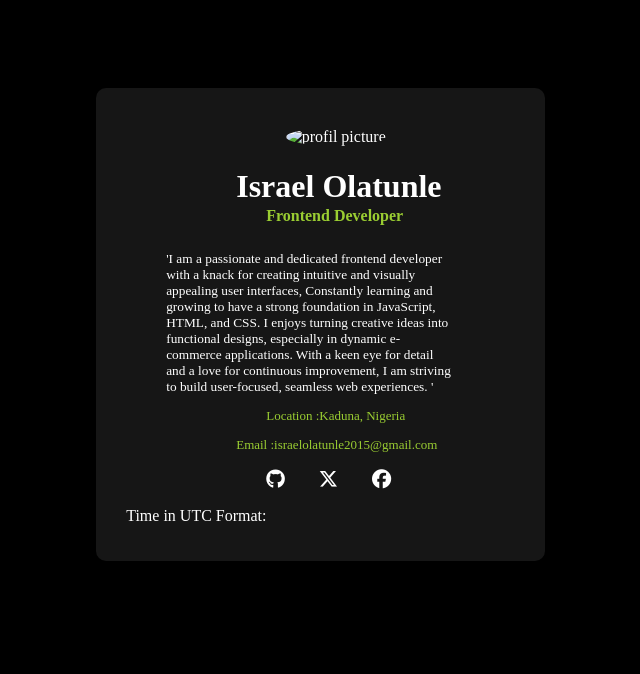
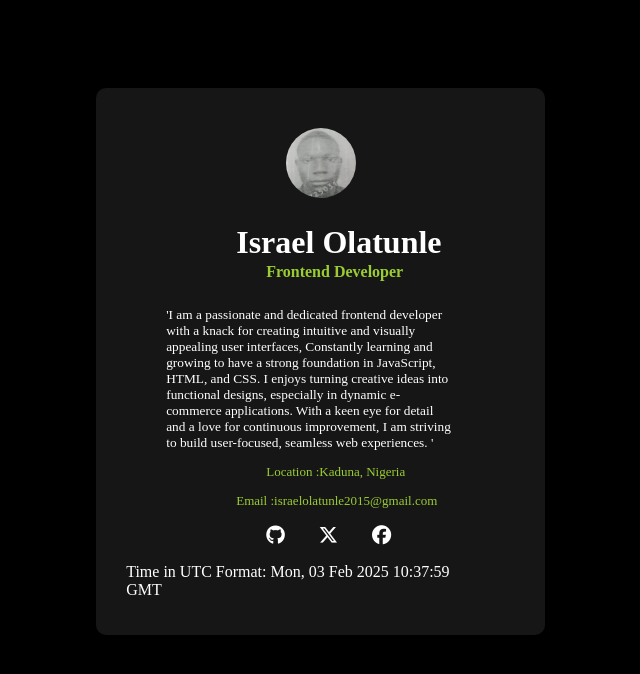
Before and after one commit to ayo-ola0710/GitProfile, a plain HTML site: page index.html in a window 1280 px wide. Shown: the whole page, without its empty margins (291-931 px from the left). Drawn offline with Linux system fonts and the light colour scheme.

Commit message:
first commit

```diff
--- a/work1.html
+++ b/index.html
@@ -10,7 +10,7 @@
 <body>
     <div class="mainbox">
         <div class="header">
-            <img src="/Profile-Page/img.png" alt="profil picture" id="profilePicture">
+            <img src="./img.png" alt="profil picture" id="profilePicture">
             <h1 id="fullName">Israel Olatunle</h1>
             <h3 id="jobTitle">Frontend Developer </h3>
         </div>
@@ -51,6 +51,6 @@
         </div>
     </div>
 
-    <script src="/Profile-Page/work.js"></script>
+    <script src="./work.js"></script>
 </body>
 </html>
```
